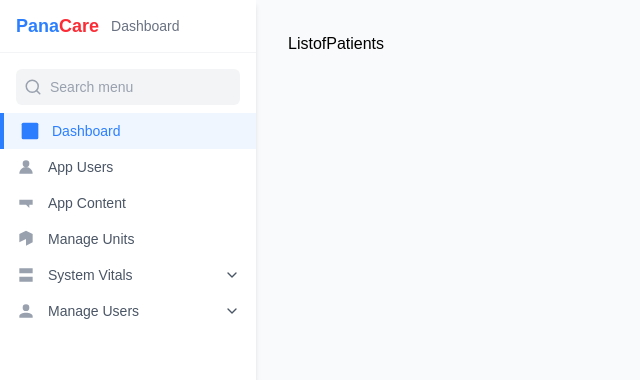
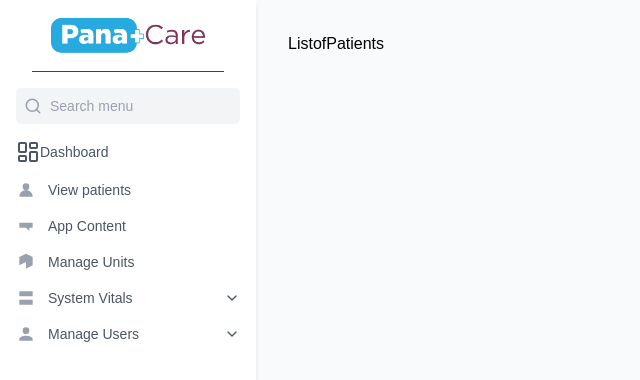
Before and after one commit to DennisMuasyaWambua/Panacare_healthcare_frontend, a Next.js app: page /dashboard/patients in a window 1280 px wide. Shown: the top 380 px of the page, without its empty margins (0-640 px from the left). Built offline with nearby package versions, Linux system fonts and the light colour scheme.

Commit message:
Update icons

```diff
--- a/app/ui/sidebar/Sidebar.jsx
+++ b/app/ui/sidebar/Sidebar.jsx
@@ -1,8 +1,16 @@
 "use client";
 import React, { useState } from "react";
-import { Menu, X, Search, ChevronDown } from "lucide-react";
+import { Menu, X, Search, ChevronDown, LayoutDashboard } from "lucide-react";
+import Link from "next/link";
+import { usePathname } from "next/navigation";
+import Image from "next/image";
 
 const Sidebar = () => {
+  const pathname = usePathname();
+  console.log(pathname);
+  const isActive = (path) => pathname === path;
+  const isActiveSub = (path) => pathname.startsWith(path);
+
   const [sidebarOpen, setSidebarOpen] = useState(false);
   const toggleSidebar = () => {
     setSidebarOpen(!sidebarOpen);
@@ -30,12 +38,13 @@ const Sidebar = () => {
         `}
       >
         {/* Logo */}
-        <div className="px-4 py-3 border-b border-gray-100">
-          <div className="flex items-center">
-            <div className="text-blue-500 font-bold text-lg">
-              Pana<span className="text-red-500">Care</span>
+        <div className="px-4 py-3 border-b border-gray-700 w-3/4 mx-auto">
+          <div className="flex items-center justify-center">
+            <div className="text-blue-500 font-bold text-lg image-container">
+              {/* Pana<span className="text-red-500">Care</span> */}
+              <Image src={"/logo.jpg"} width={154} height={35} alt="Panacare Logo"/>
             </div>
-            <span className="ml-3 text-gray-500 text-sm">Dashboard</span>
+            {/* <span className="ml-3 text-gray-500 text-sm">Dashboard</span> */}
           </div>
         </div>
 
@@ -49,15 +58,9 @@ const Sidebar = () => {
           </div>
 
           <ul className="mt-2">
-            <li className="px-4 py-2 flex items-center text-blue-500 bg-blue-50 border-l-4 border-blue-500">
-              <svg
-                className="w-5 h-5 mr-3"
-                viewBox="0 0 24 24"
-                fill="currentColor"
-              >
-                <rect width="20" height="20" x="2" y="2" rx="2" />
-              </svg>
-              <span className="text-sm font-medium">Dashboard</span>
+            <li className="px-4 py-2 flex items-center  text-gray-600">
+              <LayoutDashboard/>
+              <Link href={"/dashboard"} className="text-sm font-medium">Dashboard</Link>
             </li>
 
             <li className="px-4 py-2 flex items-center text-gray-600 hover:bg-gray-50">
@@ -69,7 +72,7 @@ const Sidebar = () => {
                 <circle cx="12" cy="8" r="4" />
                 <path d="M4 20c0-4.418 3.582-8 8-8s8 3.582 8 8H4z" />
               </svg>
-              <span className="text-sm">App Users</span>
+              <Link href={"/dashboard/patients"} className="text-sm">View patients</Link>
             </li>
 
             <li className="px-4 py-2 flex items-center text-gray-600 hover:bg-gray-50">
```
Also changed, not shown: 1 other file (tests, documents, lock files or other folders).
